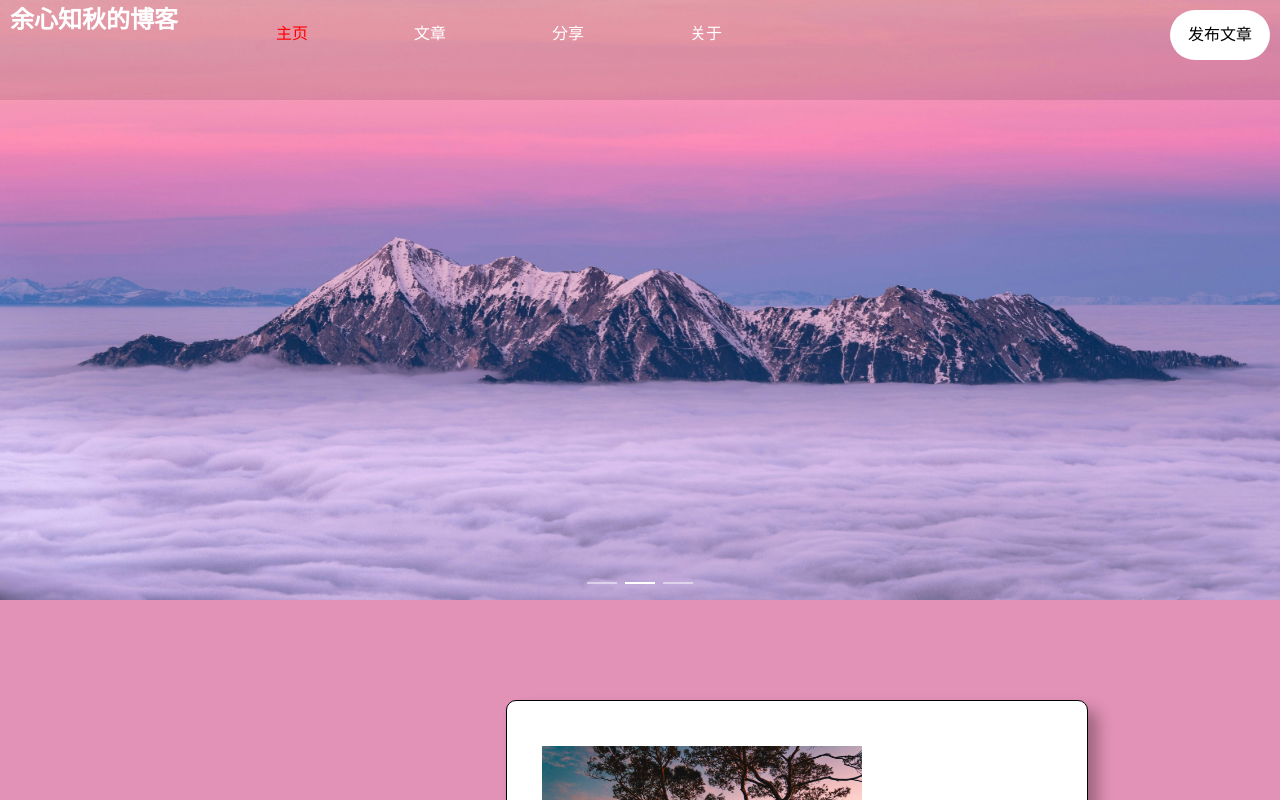
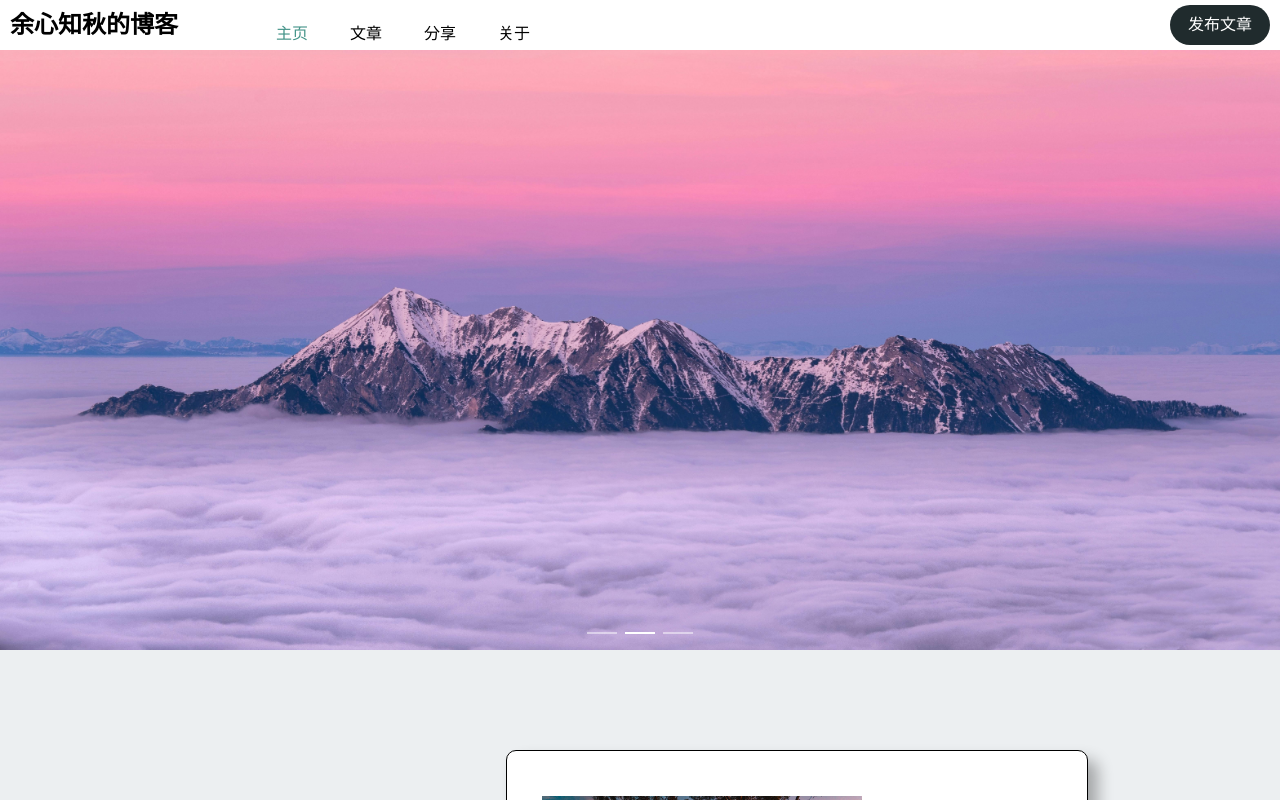
Before and after one commit to SupremacySakura/MyBlog, a Vue app: page /home in a window 1280 px wide. Shown: the top 800 px of the page. Built offline with nearby package versions, Linux system fonts and the light colour scheme; grey boxes are pictures that could not be loaded.

Commit message:
修改了博客主题,更新了关于页面

```diff
--- a/src/components/TheTab.vue
+++ b/src/components/TheTab.vue
@@ -47,7 +47,7 @@ onMounted(() => {
         </el-carousel>
     </div>
     <!-- 导航栏 -->
-    <div class="tab" :class="{ relative: !needImage }">
+    <div class="tab">
         <span class="name">
             余心知秋的博客
         </span>
@@ -66,7 +66,7 @@ onMounted(() => {
 .tabBackgroundImage {
     width: 100%;
     height: 600px;
-
+    margin-top: 50px;
     img {
         width: 100%;
         height: 100%;
@@ -77,45 +77,45 @@ onMounted(() => {
 .tab {
     display: flex;
     width: 100%;
-    height: 100px;
-    position: absolute;
+    height: 50px;
+    position:fixed ;
     top: 0;
-    z-index: 1;
-    color: white;
-    background-color: rgba(0, 0, 0, 0.1);
-
+    color: black;
+    background-color: white;
     .name {
         width: 20%;
-        height: 30px;
+        height: 50px;
         font-size: 24px;
         font-weight: 600;
         margin-left: 10px;
         position: relative;
-        z-index: 1;
+        line-height: 50px;
     }
 
     .tabList {
-        width: 10%;
+        width: 5%;
         height: 30px;
         margin-left: 10px;
         cursor: pointer;
         position: relative;
         top: 20px;
-        z-index: 1;
         font-size: 16px;
+    }
+    .tabList:hover{
+        color: #439388;
     }
 
     .utils {
         .publish {
             width: 100px;
-            height: 50px;
-            line-height: 50px;
+            height: 40px;
+            line-height: 40px;
             position: absolute;
             border-radius: 25px;
-            background-color: white;
-            color: black;
+            background-color: #202b2d;
+            color: white;
             text-align: center;
-            top: 10px;
+            top: 5px;
             right: 10px;
             cursor: pointer;
         }
@@ -123,13 +123,10 @@ onMounted(() => {
 
 }
 
-.relative {
-    position: relative;
-    background-color: rgba(0, 0, 0.5);
-}
 
 //导航高亮类
 .active {
-    color: red;
+    color: #439388;
 }
+
 </style>
--- a/src/views/TheAboutPage.vue
+++ b/src/views/TheAboutPage.vue
@@ -1,6 +1,76 @@
 <script setup lang="ts">
+import WeChat from '@/assets/images/WeChat.png'
+import QQ from '@/assets/images/QQ.png'
+const contactList = [
+    {src:WeChat,label:'LXFSIO'},
+    { src: QQ, label: '2712794459' },
+]
 </script>
 <template>
-    <div>我是关于</div>
+    <div class="about">
+        <div class="board">
+            <div class="content">
+                <p>作者很懒,什么也没有留下......</p>
+            </div>
+        </div>
+        <div class="others">
+            <span class="contactBloger">联系作者</span>
+            <div class="contact" v-for="item in contactList" :key="item.label">
+                <img :src="item.src">
+                <span>{{ item.label }}</span>
+            </div>
+        </div>
+
+
+
+    </div>
 </template>
-<style scoped></style>
+<style scoped lang="less">
+.about{
+    background-color: #eceff1;
+    min-height: 1000px;
+    display: flex;
+    align-items: center;
+    .board{
+        width: 60%;
+        min-height: 800px;
+        background-color: white;
+        border-radius: 10px;
+        display: flex;
+        justify-content: center;
+        margin-left: 10%;
+        .content{
+            margin-top: 50px;
+            width: 80%;
+        }
+    }
+    .others{
+        width: 20%;
+        min-height: 800px;
+        background-color: white;
+        border-radius: 10px;
+        margin-left: 5%;
+        display: flex;
+        flex-direction: column;
+        align-items: center;
+        .contactBloger{
+            margin-top: 10px;
+        }
+        .contact{
+            width: 100%;
+            display: flex;
+            flex-direction: column;
+            align-items: center;
+            margin-bottom: 10px;
+            img {
+                    margin-top: 30px;
+                    width: 80%;
+                }
+
+                span {
+                    display: block;
+                }
+        }
+    }
+}
+</style>
--- a/src/views/TheArticlePage.vue
+++ b/src/views/TheArticlePage.vue
@@ -88,7 +88,7 @@ const turnToShowPage = (id: number) => {
 </template>
 <style scoped lang="less">
 .article {
-    background-color: #4c7ee0;
+    background-color: #eceff1;
     position: relative;
     display: flex;
     align-items: start;
--- a/src/views/TheArticlePublish.vue
+++ b/src/views/TheArticlePublish.vue
@@ -124,9 +124,10 @@ const handleArticle = () => {
 </template>
 <style scoped lang="less">
 .publishPage {
+    margin-top: 50px;
     width: 100%;
     min-height: 1000px;
-    background-color: blueviolet;
+    background-color: #eceff1;
     display: flex;
     align-items: center;
     flex-direction: column;
@@ -176,7 +177,7 @@ const handleArticle = () => {
         display: flex;
         flex-direction: column;
         align-items: center;
-
+        margin-bottom: 50px;
         .cover {
             display: flex;
             align-items: center;
@@ -235,7 +236,6 @@ const handleArticle = () => {
         display: flex;
         align-items: center;
         justify-content: end;
-
         .publish {
             height: 40px;
             width: 100px;
--- a/src/views/TheArticleShowPage.vue
+++ b/src/views/TheArticleShowPage.vue
@@ -41,7 +41,9 @@ const article = articleList.value.find(item => item.id === id) || new articleCla
 <style scoped lang="less">
 .all {
     width: 100%;
-    background-color: aquamarine;
+    margin-top: 50px;
+    padding-bottom: 50px;
+    background-color: #eceff1;
 
     .article {
         width: 60%;
--- a/src/views/TheHomePage.vue
+++ b/src/views/TheHomePage.vue
@@ -42,7 +42,7 @@ const imageList: imageListCLass[] = [
 <style scoped lang="less">
 .homePage {
     position: relative;
-    background-color: #e291b7;
+    background-color:#eceff1 ;
 
     img {
         width: 320px;
```
Also changed, not shown: src/assets/images/QQ.png (added), src/assets/images/WeChat.png (added).
